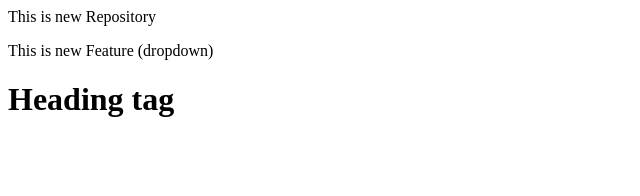
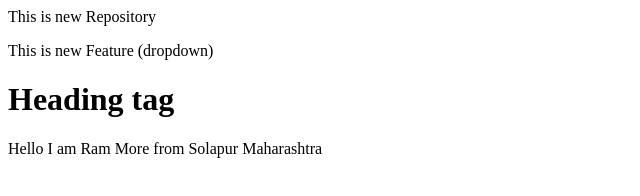
Before and after one commit to ramdmore/localrepo, a plain HTML site: page index.html in a window 1280 px wide. Shown: the whole page, without its empty margins (0-640 px from the left). Drawn offline with Linux system fonts and the light colour scheme.

Commit message:
Update index.html

```diff
--- a/index.html
+++ b/index.html
@@ -1,3 +1,4 @@
 <p>This is new Repository</p>
 <p>This is new Feature (dropdown)</p>
 <h1>Heading tag</h1>
+<p>Hello I am Ram More from Solapur Maharashtra</p>
```
